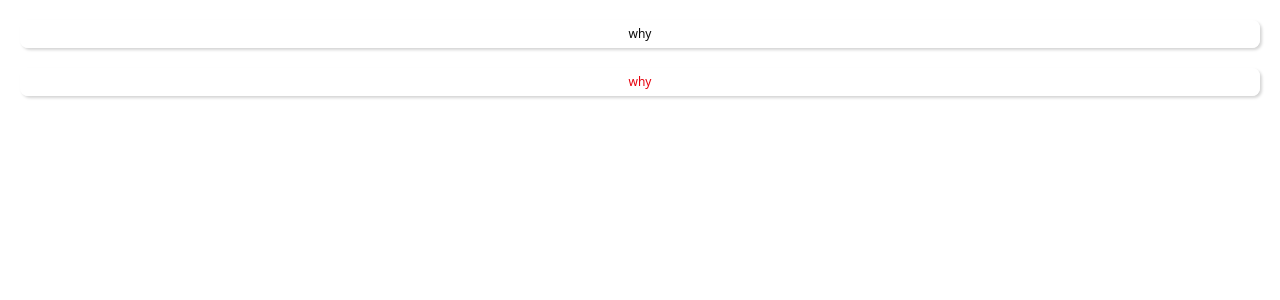
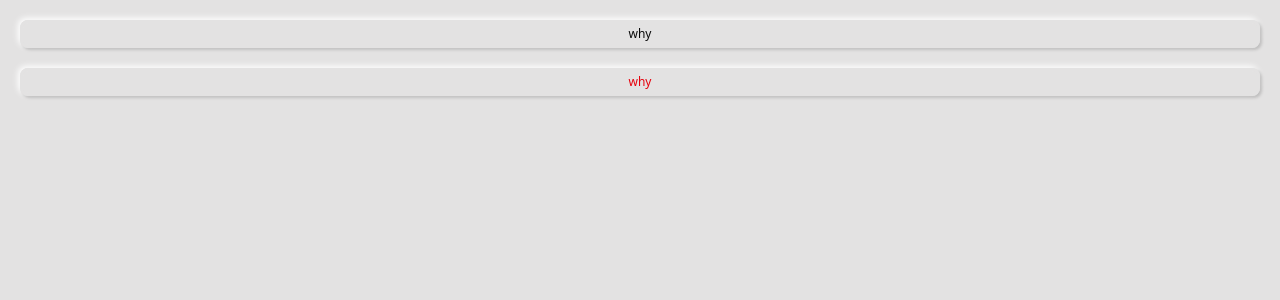
Before and after one commit to arrifat346afs/game-ui, a React (Vite) app: page / in a window 1280 px wide. Shown: the top 300 px of the page. Built offline with nearby package versions, Linux system fonts and the light colour scheme.

Commit message:
Updates: 2026-03-29T06:47:11.916Z

```diff
--- a/src/index.css
+++ b/src/index.css
@@ -84,7 +84,7 @@
 
 :root {
   --neu-bg: var(--background);
-  --background: oklch(1 0 0);
+  --background: oklch(91.357% 0.00106 11.782);
   --foreground: oklch(0.145 0 0);
   --card: oklch(1 0 0);
   --card-foreground: oklch(0.145 0 0);
```
